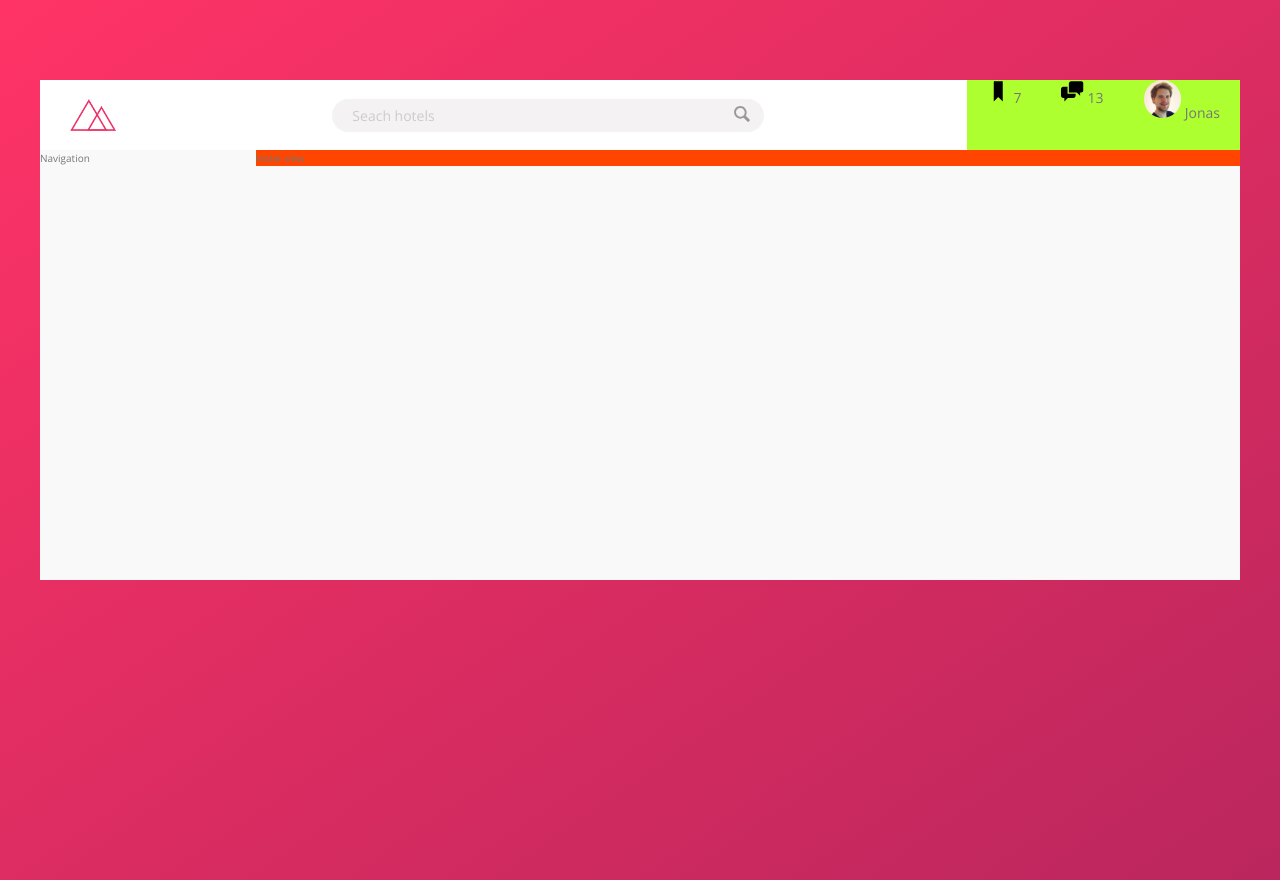
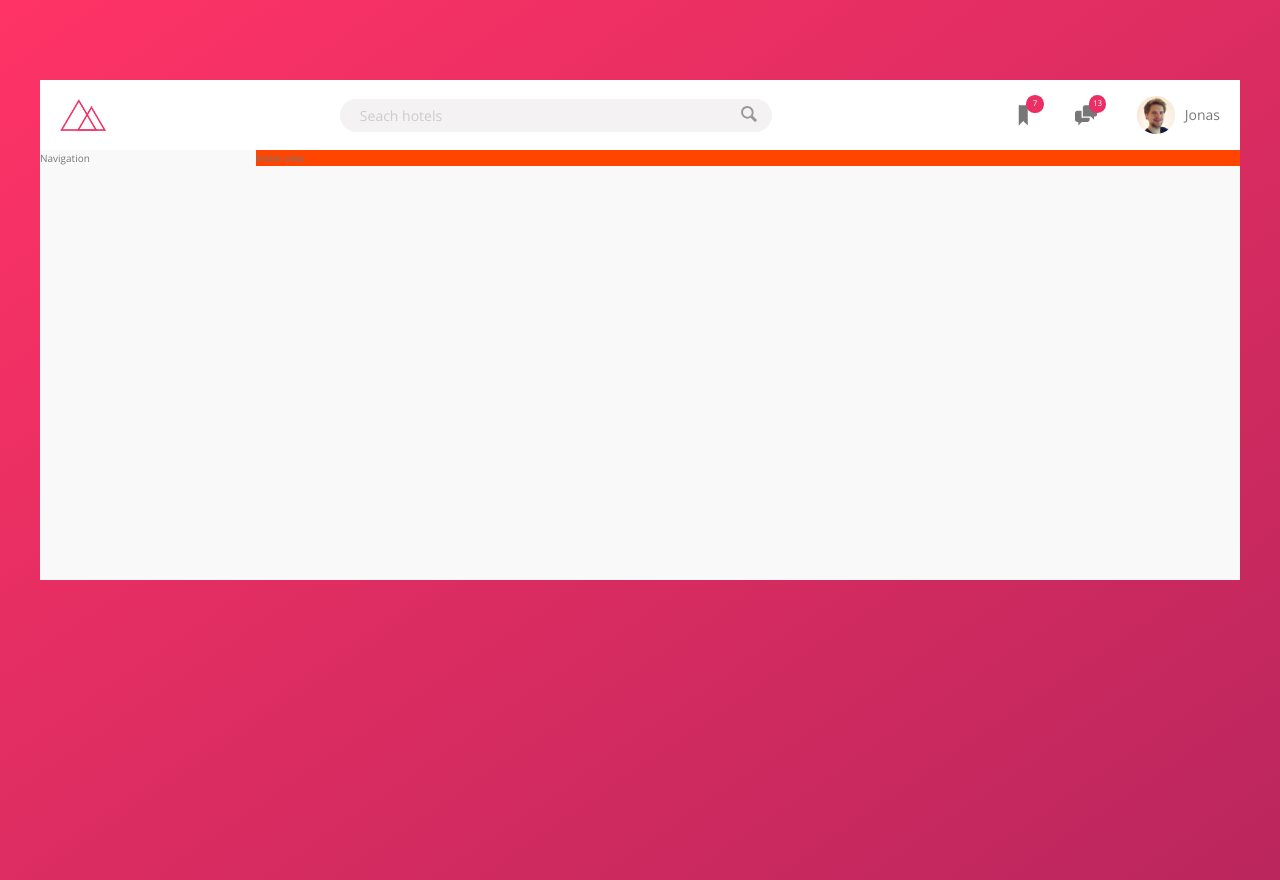
Before and after one commit to siuchoing/Advanced_CSS_and_Sass-Trillo, a website: page index.html in a window 1280 px wide. Drawn offline with nearby package versions, Linux system fonts and the light colour scheme; files that its build step writes are made by us from their sources.

Commit message:
Build the header

```diff
--- a/sass/_components.scss
+++ b/sass/_components.scss
@@ -2,7 +2,7 @@
 // LOGO
 .logo {
   height: 3.25rem;
-  margin-left: 3rem;
+  margin-left: 2rem;
 }
 
 //////////////////////////////////////
@@ -70,17 +70,20 @@
 //////////////////////////////////////
 // USER NAVIGATION
 .user-nav {
-  background-color: greenyellow;
   align-self: stretch;                                    // To stretch the icon boxes vertically
 
   display: flex;                                          // To turn this into a flex container
   align-items: center;
 
-  // Create icon boxes for div>.user-nav__icon-box * 3
+  // Create icon boxes for all child <div>
   & > * {
     padding: 0 2rem;
     cursor: pointer;
     height: 100%;
+
+    // Center all child <div> vertically
+    display: flex;
+    align-items: center;
   }
 
   & > *:hover {
@@ -88,28 +91,37 @@
   }
 
   &__icon-box {
-
+    position: relative;
   }
 
   &__icon {
     height: 2.25rem;
     width: 2.25rem;
+    fill: var(--color-grey-dark-2);                       // To fill color for SVG
   }
 
   &__notification {
+    font-size: .8rem;
+    height: 1.75rem;
+    width: 1.75rem;
+    border-radius: 50%;
+    background-color: var(--color-primary);
+    color: #fff;
 
-  }
+    // Display notification on the upper layer
+    position: absolute;
+    top: 1.5rem;
+    right: 1.1rem;
 
-  &__user {
-
+    // To center the text only
+    display: flex;
+    justify-content: center;
+    align-items: center;
   }
 
   &__user-photo {
     height: 3.75rem;
     border-radius: 50%;
-  }
-
-  &__user-name {
-
+    margin-right: 1rem;
   }
 }
```
